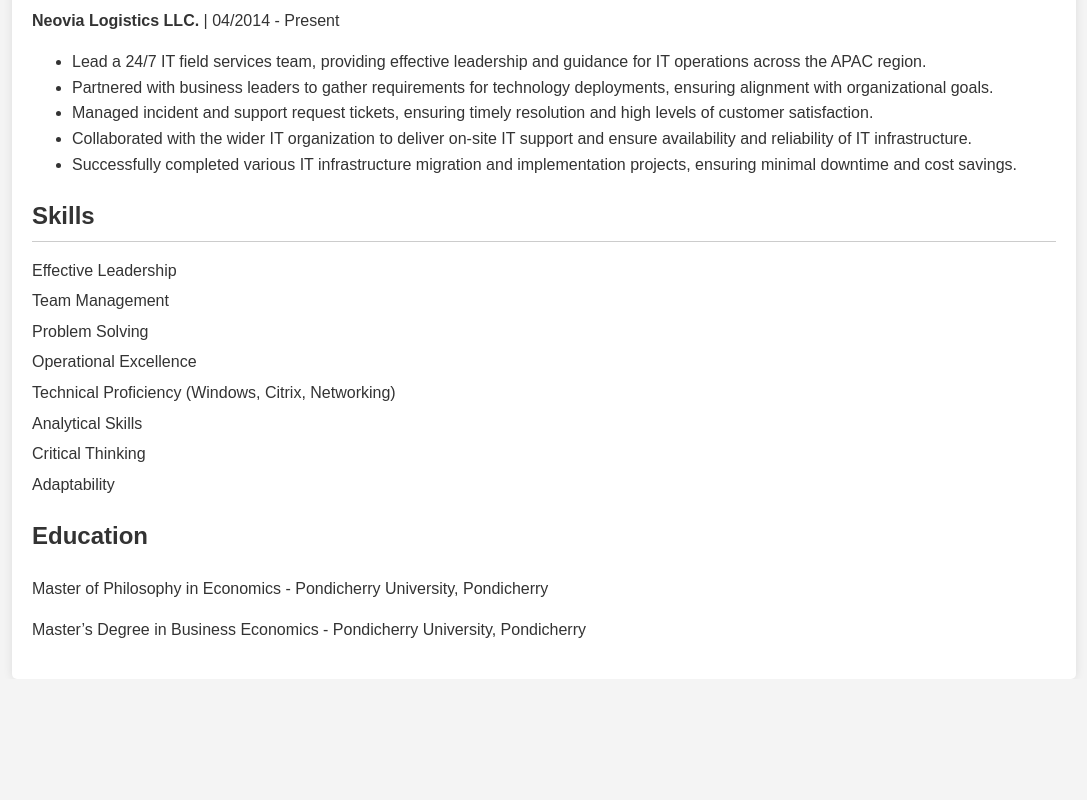
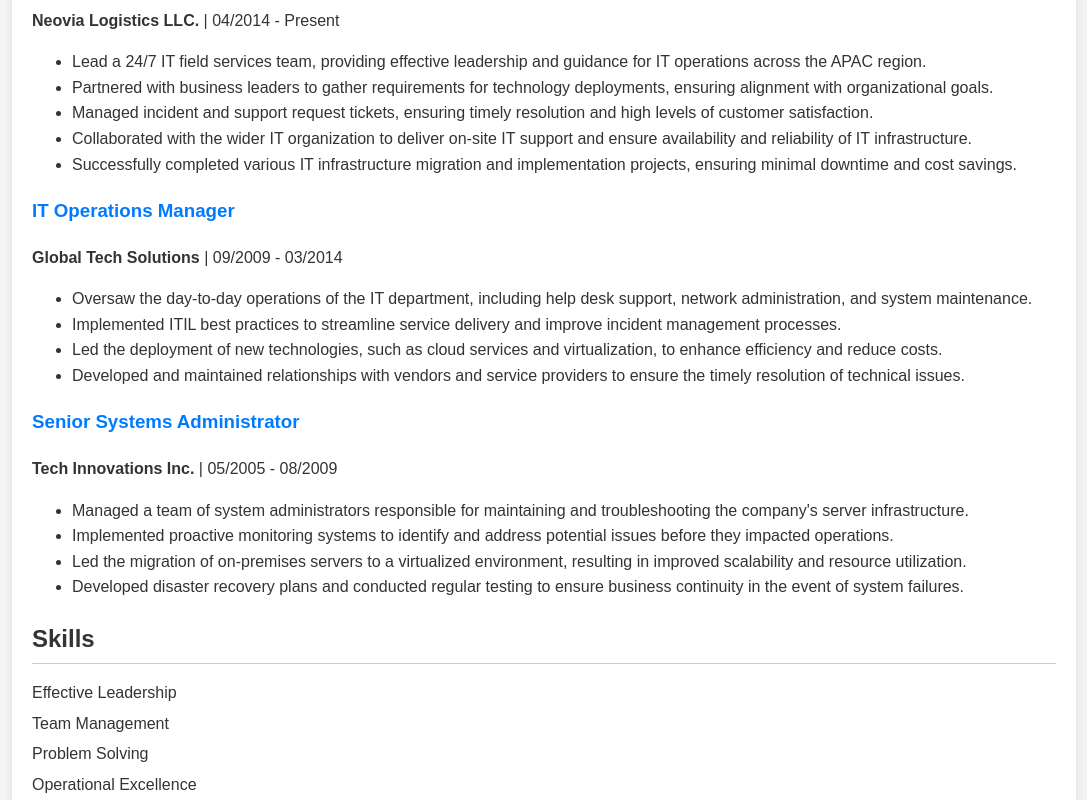
Before and after one commit to screenzonenn/1234, a plain HTML site: page index.html in a window 1280 px wide. Shown: the part 579-1379 px from the top of the page, without its empty margins (96-1183 px from the left). Before the commit the page ends 1258 px from the top, so only its background shows below. Drawn offline with Linux system fonts and the light colour scheme.

Commit message:
Update index.html

```diff
--- a/index.html
+++ b/index.html
@@ -103,7 +103,26 @@
           <li>Successfully completed various IT infrastructure migration and implementation projects, ensuring minimal downtime and cost savings.</li>
         </ul>
       </div>
-      <!-- Add two more experiences here -->
+      <div class="experience-item">
+        <h3>IT Operations Manager</h3>
+        <p><strong>Global Tech Solutions</strong> | 09/2009 - 03/2014</p>
+        <ul>
+          <li>Oversaw the day-to-day operations of the IT department, including help desk support, network administration, and system maintenance.</li>
+          <li>Implemented ITIL best practices to streamline service delivery and improve incident management processes.</li>
+          <li>Led the deployment of new technologies, such as cloud services and virtualization, to enhance efficiency and reduce costs.</li>
+          <li>Developed and maintained relationships with vendors and service providers to ensure the timely resolution of technical issues.</li>
+        </ul>
+      </div>
+      <div class="experience-item">
+        <h3>Senior Systems Administrator</h3>
+        <p><strong>Tech Innovations Inc.</strong> | 05/2005 - 08/2009</p>
+        <ul>
+          <li>Managed a team of system administrators responsible for maintaining and troubleshooting the company's server infrastructure.</li>
+          <li>Implemented proactive monitoring systems to identify and address potential issues before they impacted operations.</li>
+          <li>Led the migration of on-premises servers to a virtualized environment, resulting in improved scalability and resource utilization.</li>
+          <li>Developed disaster recovery plans and conducted regular testing to ensure business continuity in the event of system failures.</li>
+        </ul>
+      </div>
     </div>
     <div class="skills">
       <h2>Skills</h2>
```
